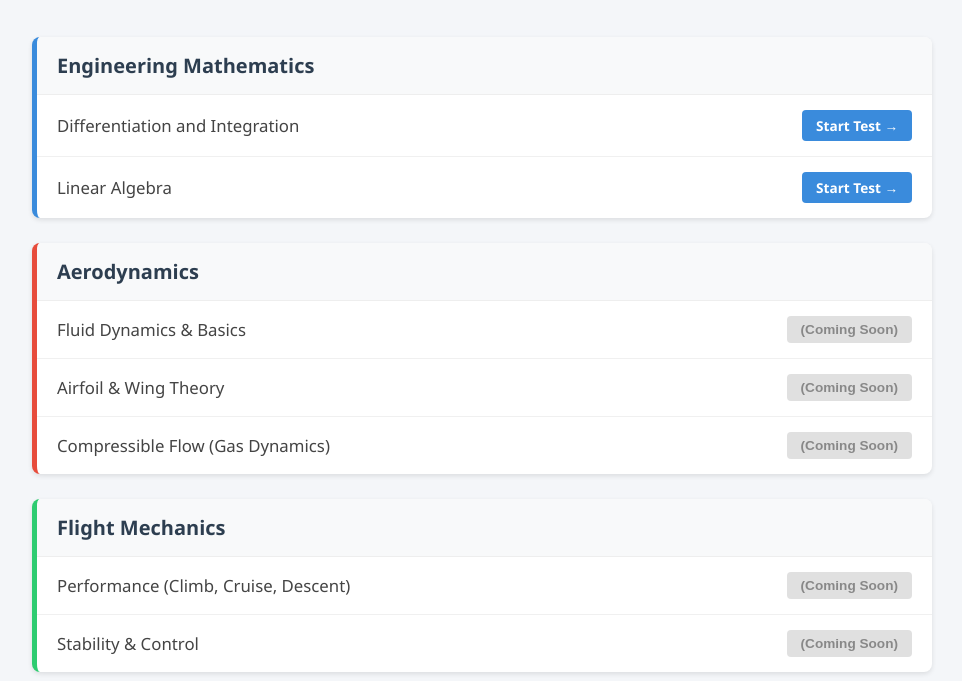
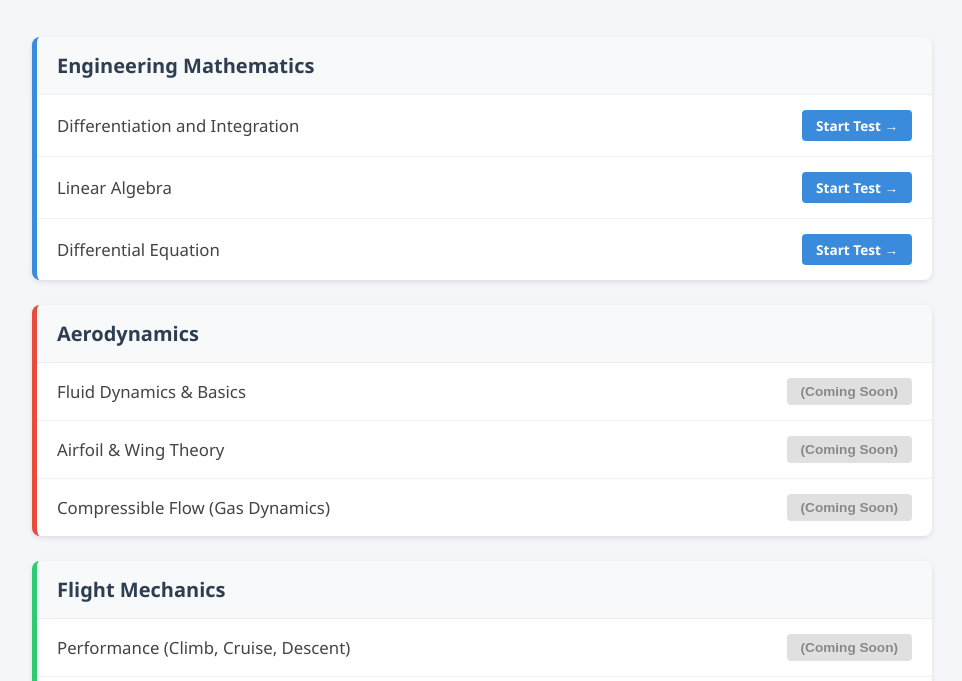
Before and after one commit to fALCON-004/GATE-Aerospace-Question-Practice, a plain HTML site: page index.html in a window 1280 px wide. Shown: the part 119-800 px from the top of the page, without its empty margins (158-1120 px from the left). Drawn offline with Linux system fonts and the light colour scheme.

Commit message:
Update index.html

```diff
--- a/index.html
+++ b/index.html
@@ -127,6 +127,10 @@
                     <span class="topic-name">Linear Algebra</span>
                     <a href="Linear Algebra.html" class="open-btn" target="_blank">Start Test →</a>
                 </li>
+                <li class="topic-item">
+                    <span class="topic-name">Differential Equation</span>
+                    <a href="Differential Equations.html" class="open-btn" target="_blank">Start Test →</a>
+                </li>
             </ul>
         </div>
 
```
